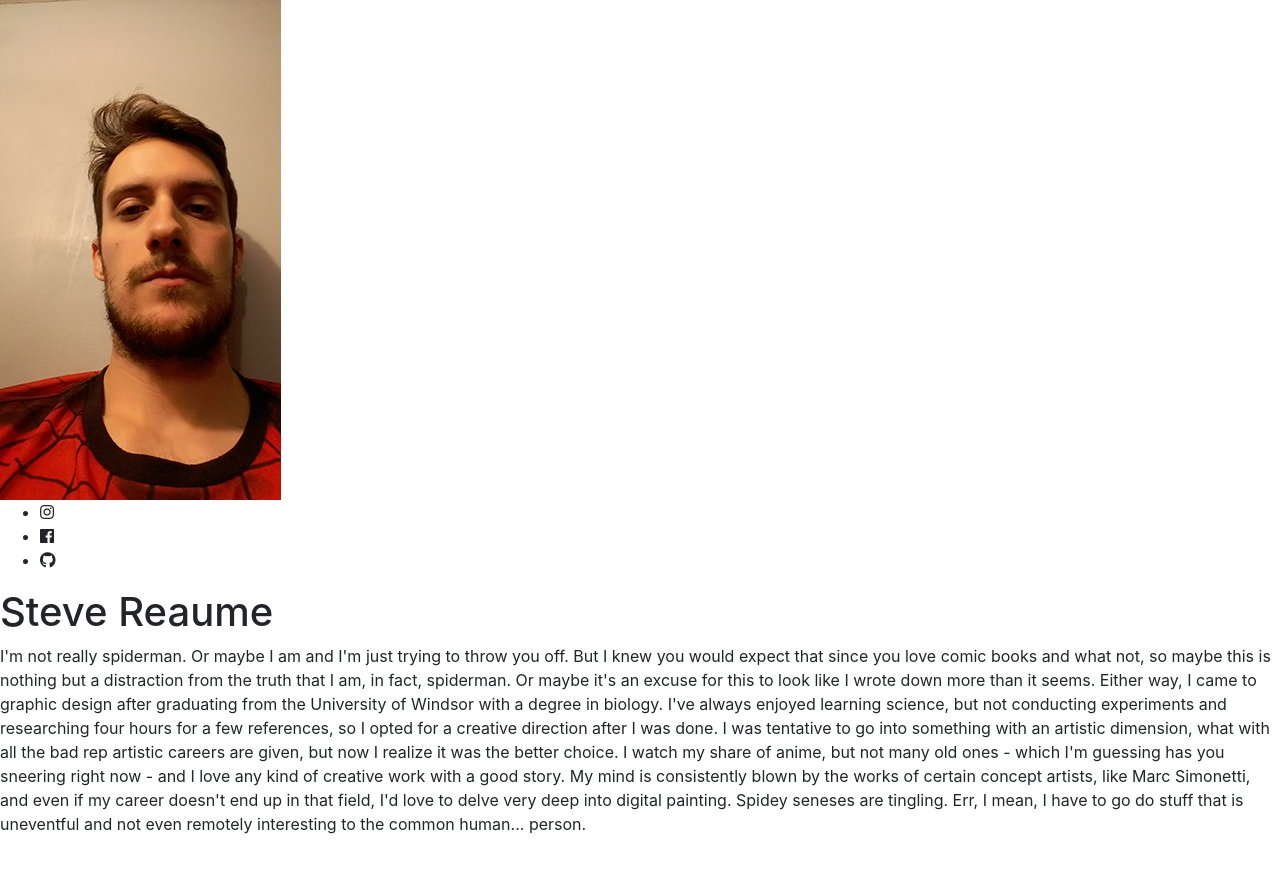
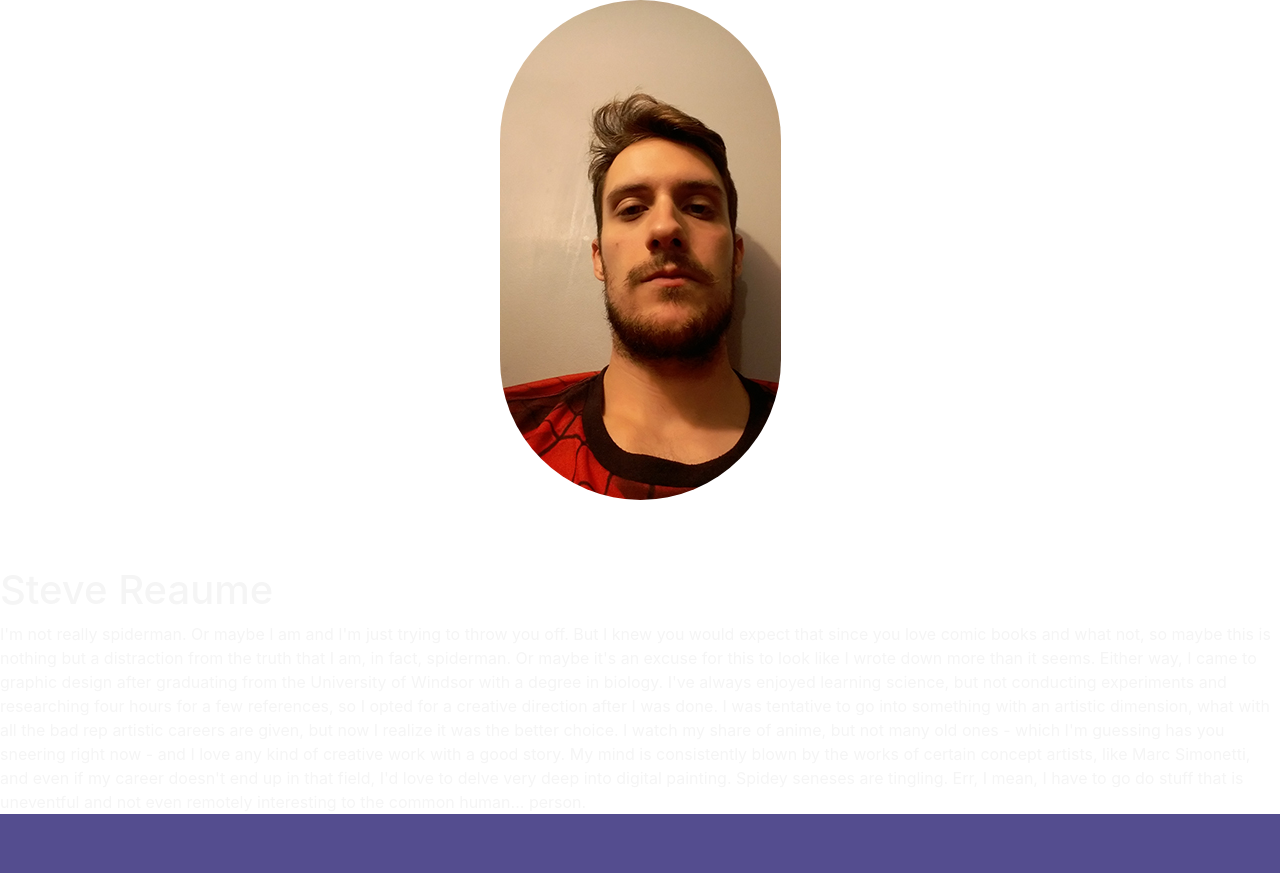
Before and after one commit to SteveReaume/My-site, a Jekyll site: the page built from index.html, in a window 1280 px wide. Shown: the top 873 px of the page. Built offline with Jekyll 4.4.1, drawn with Linux system fonts in a browser that asks for light colours; nearby versions of some CDN libraries.

Commit message:
Update default.html

```diff
--- a/_layouts/default.html
+++ b/_layouts/default.html
@@ -5,7 +5,7 @@
     <meta name="viewport" content="width=device-width, initial-scale=1.0">
     <meta http-equiv="X-UA-Compatible" content="ie=edge">
     <title>About Me</title>
-    <link rel="stylesheet" href="{{site.baseurl}}assets/css/mystyle.scss">
+    <link rel="stylesheet" href="{{site.baseurl}}assets/css/mystyle.css">
     <link rel="stylesheet" href="https://stackpath.bootstrapcdn.com/bootstrap/4.1.3/css/bootstrap.min.css" integrity="sha384-MCw98/SFnGE8fJT3GXwEOngsV7Zt27NXFoaoApmYm81iuXoPkFOJwJ8ERdknLPMO" crossorigin="anonymous">
     <link rel="stylesheet" href="https://use.fontawesome.com/releases/v5.3.1/css/all.css" integrity="sha384-mzrmE5qonljUremFsqc01SB46JvROS7bZs3IO2EmfFsd15uHvIt+Y8vEf7N7fWAU" crossorigin="anonymous">
     <link href="https://fonts.googleapis.com/css?family=Roboto|Roboto+Condensed" rel="stylesheet">
```
